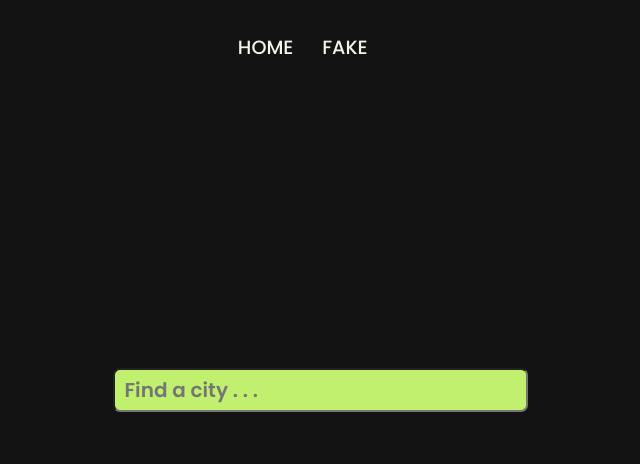
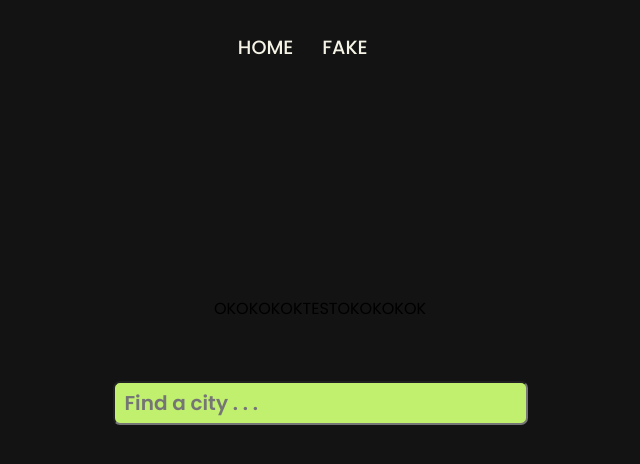
Before and after one commit to VOOSsebastien/04-modern-javascript-anatomy, a plain HTML site: page index.html in a window 1280 px wide. Shown: the whole page, without its empty margins (320-960 px from the left). Drawn offline with Linux system fonts and the light colour scheme.

Commit message:
test change

```diff
--- a/index.html
+++ b/index.html
@@ -1,5 +1,6 @@
 <!DOCTYPE html>
 <html lang="en">
+    OKOKOKOKTESTOKOKOKOK
 <head>
     <meta charset="UTF-8">
     <meta http-equiv="X-UA-Compatible" content="IE=edge">
```
